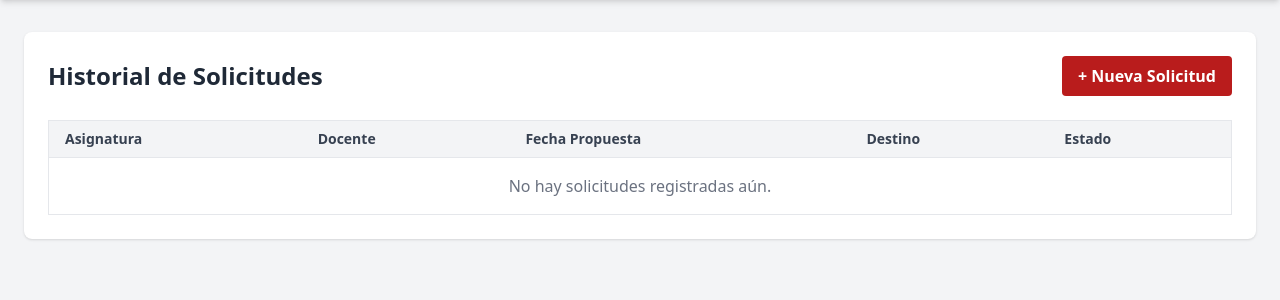
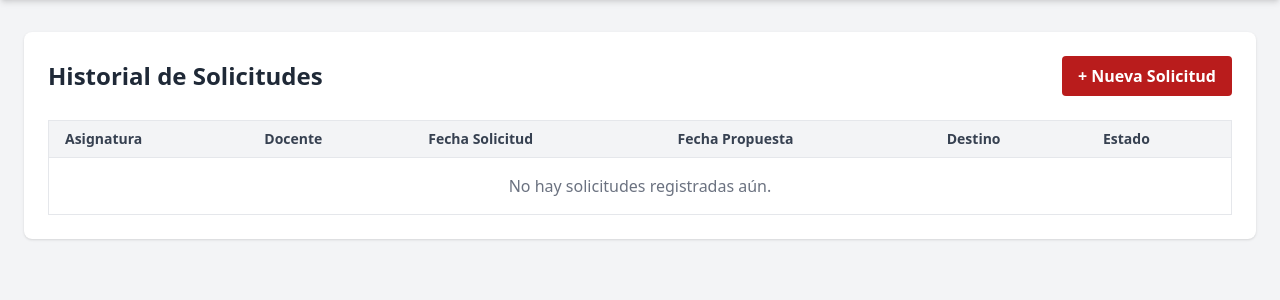
Before and after one commit to Inacap-LA/web-Terreno, a Django app: template solicitudes/templates/lista_solicitudes.html in a window 1280 px wide. Shown: the part 68-368 px from the top of the page. Run offline with Django 5.2, Linux system fonts and the light colour scheme; the template is opened without the code that fills it, so the values that code supplies are empty; some libraries are stand-ins or nearby versions.

Commit message:
Agrega columna Fecha de Solicitud en la tabla de historial

```diff
--- a/solicitudes/templates/lista_solicitudes.html
+++ b/solicitudes/templates/lista_solicitudes.html
@@ -15,6 +15,7 @@
                 <tr>
                     <th class="py-2 px-4 border-b text-left text-sm font-semibold text-gray-700">Asignatura</th>
                     <th class="py-2 px-4 border-b text-left text-sm font-semibold text-gray-700">Docente</th>
+                    <th class="py-2 px-4 border-b text-left text-sm font-semibold text-gray-700">Fecha Solicitud</th>
                     <th class="py-2 px-4 border-b text-left text-sm font-semibold text-gray-700">Fecha Propuesta</th>
                     <th class="py-2 px-4 border-b text-left text-sm font-semibold text-gray-700">Destino</th>
                     <th class="py-2 px-4 border-b text-left text-sm font-semibold text-gray-700">Estado</th>
@@ -25,6 +26,7 @@
                 <tr class="hover:bg-gray-50">
                     <td class="py-3 px-4 border-b text-sm text-gray-800">{{ solicitud.asignatura.nombre }}</td>
                     <td class="py-3 px-4 border-b text-sm text-gray-600">{{ solicitud.docente.nombre }}</td>
+                    <td class="py-3 px-4 border-b text-sm text-gray-600">{{ solicitud.fecha_creacion|date:"d M Y" }}</td>
                     <td class="py-3 px-4 border-b text-sm text-gray-600">{{ solicitud.fecha_propuesta|date:"d M Y" }}</td>
                     <td class="py-3 px-4 border-b text-sm text-gray-600">{{ solicitud.institucion_destino }}</td>
                     <td class="py-3 px-4 border-b text-sm">
@@ -38,7 +40,7 @@
                 </tr>
                 {% empty %}
                 <tr>
-                    <td colspan="5" class="py-4 text-center text-gray-500">No hay solicitudes registradas aún.</td>
+                    <td colspan="6" class="py-4 text-center text-gray-500">No hay solicitudes registradas aún.</td>
                 </tr>
                 {% endfor %}
             </tbody>
```
